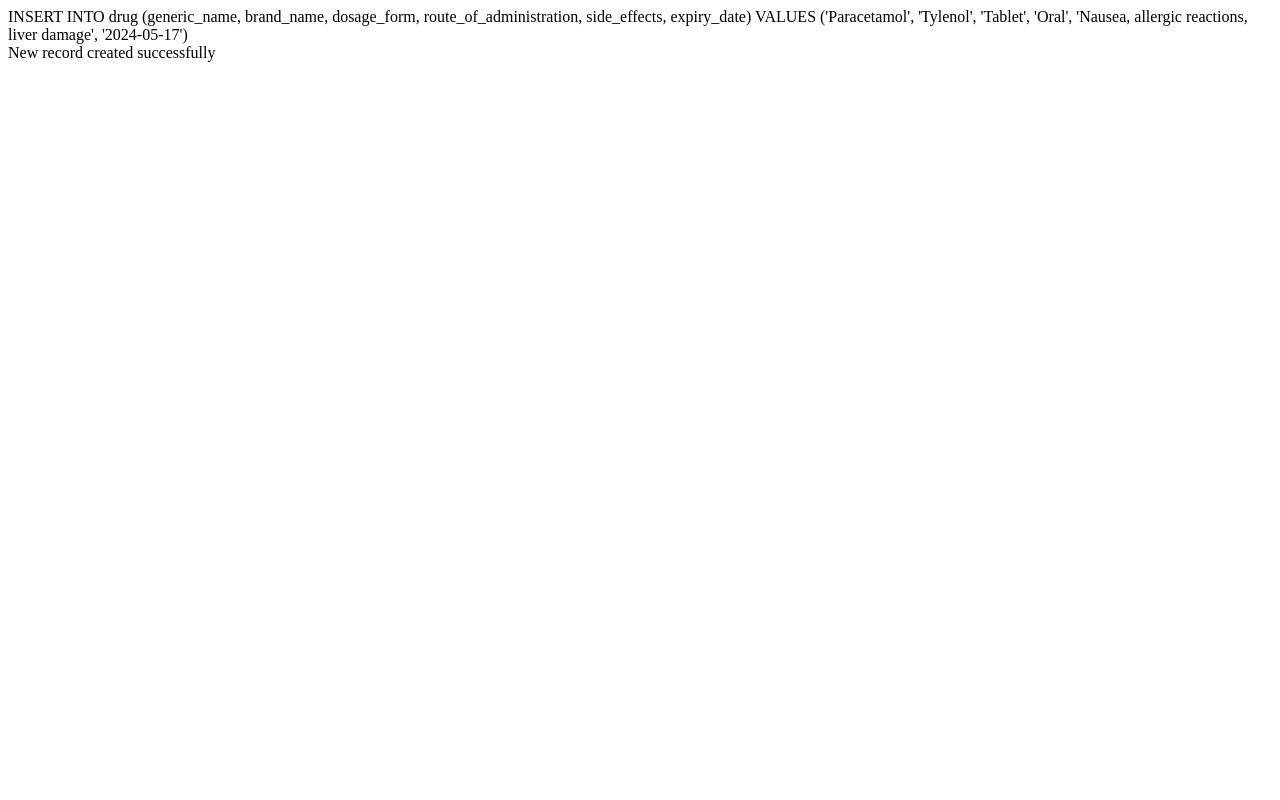
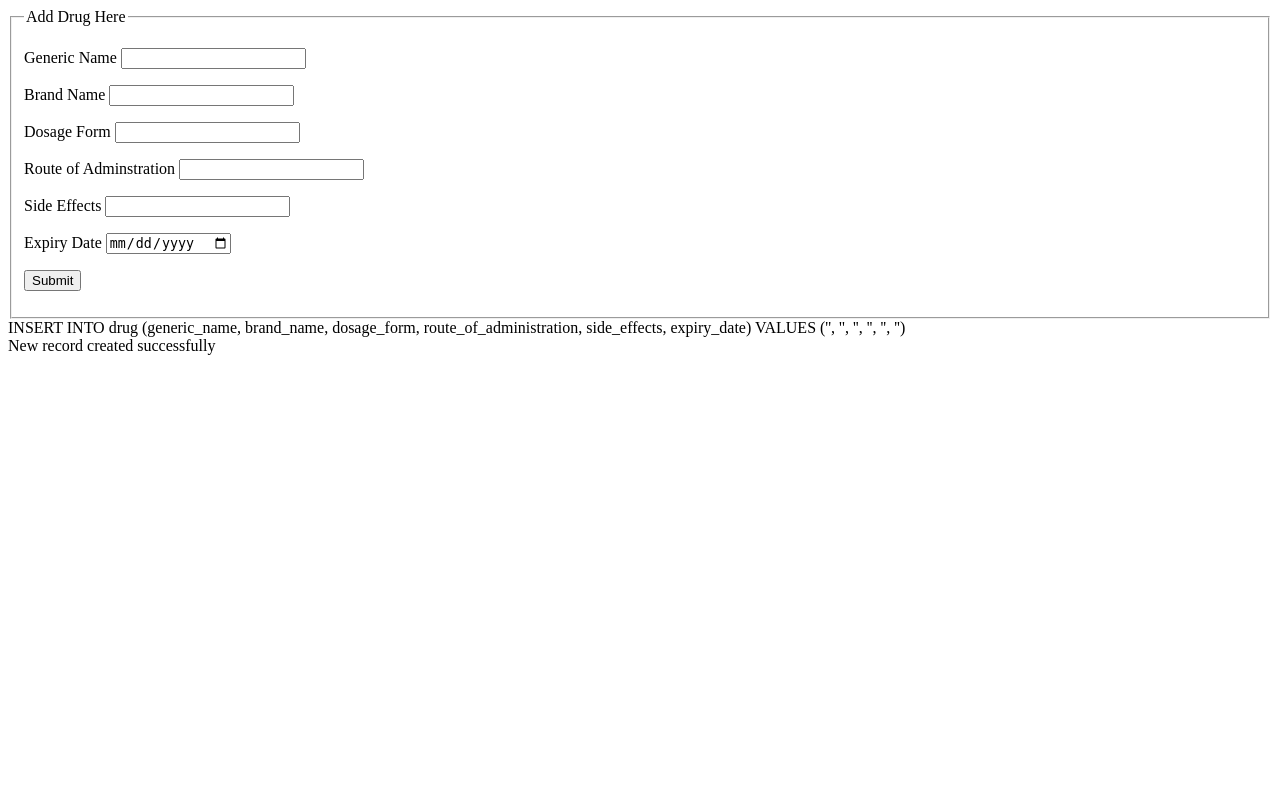
Before and after one commit to reinhardbuyabo/drug-dispensing-tool, a PHP site: page /add_drug.php in a window 1280 px wide. Run offline with PHP 8.4, Linux system fonts and the light colour scheme; data that the repository does not hold is empty.

Commit message:
Moving on ...

```diff
--- a/src/add_drug.php
+++ b/src/add_drug.php
@@ -1,30 +1,77 @@
+<!DOCTYPE html>
+<html lang="en">
+
+<head>
+    <meta charset="UTF-8">
+    <meta name="viewport" content="width=device-width, initial-scale=1.0">
+    <title>Add Drug</title>
+</head>
+
+<body>
+    <form method="post" action="<?php echo htmlspecialchars($_SERVER['PHP_SELF']); ?>">
+        <fieldset>
+            <legend>
+                Add Drug Here
+            </legend>
+
+            <p>
+                <label for="generic_name">Generic Name</label>
+                <input type="text" name="generic_name" id="generic_name">
+            </p>
+            <p>
+                <label for="brand_name">Brand Name</label>
+                <input type="text" name="brand_name" id="brand_name">
+            </p>
+            <p>
+                <label for="dosage_form">Dosage Form</label>
+                <input type="text" name="dosage_form" id="dosage_form">
+            </p>
+            <p>
+                <label for="route_of_administration">Route of Adminstration</label>
+                <input type="text" name="route_of_administration" id="route_of_administration">
+            </p>
+            <p>
+                <label for="side_effects">Side Effects</label>
+                <input type="text" name="side_effects" id="side_effects">
+            </p>
+            <p>
+                <label for="Expiry Date">Expiry Date</label>
+                <input type="date" name="expiry_date" id="expiry_date">
+            </p>
+            <p>
+                <input type="submit" value="Submit">
+            </p>
+        </fieldset>
+
+    </form>
     <?php
-// include("connect.php"); // if you do not find it, give me a warning,
+    include("connect.php"); // if you do not find it, give me a warning,
 
     // Difference between include and require: require() // you have to find connect.php throw a fatal error and stop execution. also you can use include_once() or require_once()
 
     require_once("connect.php");
-
-$first_name = "Captain";
-$last_name = "Meakins";
-$email = "captain@example.com";
-$phone = "0798345600";
-$patient_id = 1237;
 
     // values must be within single-quotation marks!!! Double quotation marks will take it as a string unlike the single quotation marks. double quotation marks will also include the dollar($) sign.
 
     // $sql = "INSERT INTO patient (patient_id, first_name, last_name, email, phone) VALUES ('$patient_id', '$first_name', '$last_name', '$email', '$phone')";
 
 
-
+    // // connect.php
     // if (mysqli_query($conn, $sql)) {
     //     echo "New record created successfully";
     // } else {
     //     echo "Error: " . $sql . "<br>" . mysqli_error($conn);
     // }
 
+    $generic_name = $_POST['generic_name'];
+    $brand_name = $_POST['brand_name'];
+    $dosage_form = $_POST['dosage_form'];
+    $route_of_administration = $_POST['route_of_administration'];
+    $side_effects = $_POST['side_effects'];
+    $expiry_date = $_POST['expiry_date'];
+
     $sql = "INSERT INTO drug (generic_name, brand_name, dosage_form, route_of_administration, side_effects, expiry_date)
-        VALUES ('Paracetamol', 'Tylenol', 'Tablet', 'Oral', 'Nausea, allergic reactions, liver damage', '2024-05-17')";
+        VALUES ('$generic_name', '$brand_name', '$dosage_form', '$route_of_administration', '$side_effects', '$expiry_date')";
 
     echo ($sql . "<br>");
 
@@ -35,3 +82,7 @@ if ($conn->query($sql) === TRUE) {
     }
 
     mysqli_close($conn);
+    ?>
+</body>
+
+</html>
```
Also changed, not shown: styles/styles.css (added). Lines whose indentation alone changed are shown as unchanged.
